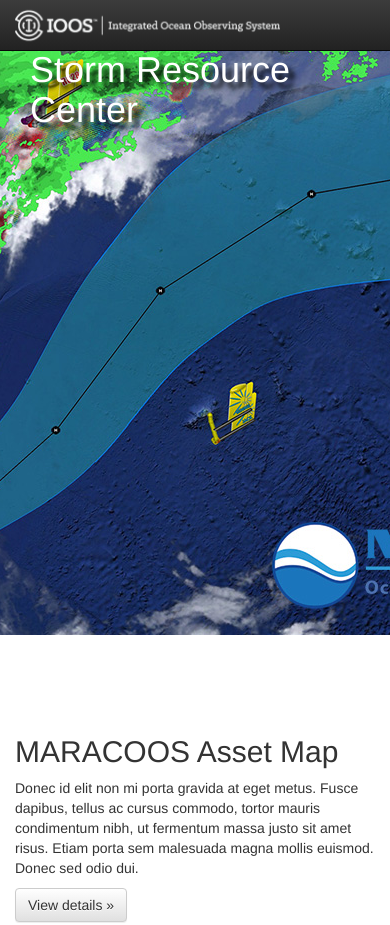
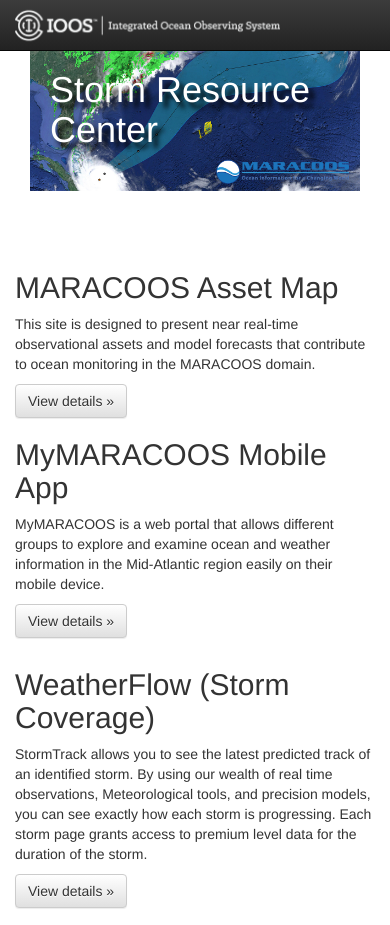
Before and after one commit to nstrands/storm-response-2.0, a plain HTML site: page index.html in a window 390 px wide. Shown: the top 925 px of the page. Drawn offline with nearby package versions, Linux system fonts and the light colour scheme.

Commit message:
jumbotron updates
made changes to the positioning of the header and img in the jumbotron
area. switched from background image to using css positioning to
overlay the header text over an image in the container div - may switch
back and just use padding to add height to the div so the whole
background image is shown

```diff
--- a/css/main.css
+++ b/css/main.css
@@ -13,8 +13,40 @@
 }
 
 .jumbotron {
-    background: url('../img/storm.jpg') no-repeat center center;
     color: white;
     text-shadow: black 0.4em 0.4em 0.4em;
-    height: 685px;
+    background-color: white;
 }
+
+.jumbotron img {
+	position: relative;
+}
+
+.jumbotron h1 {
+	position: absolute;
+	top: 50px;
+
+}
+
+
+
+@media screen and (max-width: 995px) {
+    .jumbotron h1 {
+    	width: 500px;
+    	left: 150px;
+    }
+}
+
+@media screen and (max-width: 700px) {
+    .jumbotron h1 {
+
+    	left: 75px;
+    }
+}
+
+@media screen and (max-width: 550px) {
+    .jumbotron h1 {
+    	width: 350px;
+    	left: 50px;
+    }
+}
--- a/index.html
+++ b/index.html
@@ -31,6 +31,8 @@
     <!-- Main jumbotron for a primary marketing message or call to action -->
     <div class="jumbotron">
       <div class="container">
+
+        <img src="img/storm.jpg" class="img-responsive">
         <h1>Storm Resource Center</h1>
       </div>
     </div>
@@ -40,96 +42,96 @@
       <div class="row">
         <div class="col-md-6">
           <h2>MARACOOS Asset Map</h2>
-          <p>Donec id elit non mi porta gravida at eget metus. Fusce dapibus, tellus ac cursus commodo, tortor mauris condimentum nibh, ut fermentum massa justo sit amet risus. Etiam porta sem malesuada magna mollis euismod. Donec sed odio dui. </p>
+          <p>This site is designed to present near real-time observational assets and model forecasts that contribute to ocean monitoring in the MARACOOS domain. </p>
           <p><a class="btn btn-default" href="http://assets.maracoos.org/" role="button">View details &raquo;</a></p>
         </div>
         <div class="col-md-6">
           <h2>MyMARACOOS Mobile App</h2>
-          <p>Donec id elit non mi porta gravida at eget metus. Fusce dapibus, tellus ac cursus commodo, tortor mauris condimentum nibh, ut fermentum massa justo sit amet risus. Etiam porta sem malesuada magna mollis euismod. Donec sed odio dui. </p>
+          <p>MyMARACOOS is a web portal that allows different groups to explore and examine ocean and weather information in the Mid-Atlantic region easily on their mobile device. </p>
           <p><a class="btn btn-default" href="http://mymaracoos.org/m/" role="button">View details &raquo;</a></p>
        </div>
       </div>
       <div class="row">
         <div class="col-md-6">
           <h2>WeatherFlow (Storm Coverage)</h2>
-          <p>Donec id elit non mi porta gravida at eget metus. Fusce dapibus, tellus ac cursus commodo, tortor mauris condimentum nibh, ut fermentum massa justo sit amet risus. Etiam porta sem malesuada magna mollis euismod. Donec sed odio dui. </p>
+          <p>StormTrack allows you to see the latest predicted track of an identified storm. By using our wealth of real time observations, Meteorological tools, and precision models, you can see exactly how each storm is progressing. Each storm page grants access to premium level data for the duration of the storm. </p>
           <p><a class="btn btn-default" href="http://ds.weatherflow.com/storm" role="button">View details &raquo;</a></p>
         </div>
         <div class="col-md-6">
           <h2>Rutgers University (Center for Ocean Observing Leadership)</h2>
-          <p>Donec id elit non mi porta gravida at eget metus. Fusce dapibus, tellus ac cursus commodo, tortor mauris condimentum nibh, ut fermentum massa justo sit amet risus. Etiam porta sem malesuada magna mollis euismod. Donec sed odio dui. </p>
+          <p>The Rutgers University’s Center for Ocean Observation Leadership (RU COOL) is focused on discovering and communicating important and exciting ocean science for the benefit of society. Our Center is committed to training students and engaging the public by making them active hands-on explorers being conducted throughout the world’s ocean. </p>
           <p><a class="btn btn-default" href="http://rucool.marine.rutgers.edu/COOL-Data/" role="button">View details &raquo;</a></p>
        </div>
       </div>
       <div class="row">
         <div class="col-md-6">
           <h2>Stevens Institute of Technology (Davidson Lab Storm Surge Warning System)</h2>
-          <p>Donec id elit non mi porta gravida at eget metus. Fusce dapibus, tellus ac cursus commodo, tortor mauris condimentum nibh, ut fermentum massa justo sit amet risus. Etiam porta sem malesuada magna mollis euismod. Donec sed odio dui. </p>
+          <p>The Stevens Flood Advisory System (SFAS) displays both current and forecast water levels at several locations, and compares them to "action" levels for flooding or blowout-tide, as available. </p>
           <p><a class="btn btn-default" href="http://hudson.dl.stevens-tech.edu/SSWS/" role="button">View details &raquo;</a></p>
         </div>
         <div class="col-md-6">
           <h2>University of Delaware (Storm animation .gif)</h2>
-          <p>Donec id elit non mi porta gravida at eget metus. Fusce dapibus, tellus ac cursus commodo, tortor mauris condimentum nibh, ut fermentum massa justo sit amet risus. Etiam porta sem malesuada magna mollis euismod. Donec sed odio dui. </p>
+          <p>6 Hour satellite animation from the University of Delaware College of Earth Ocean and Environment. </p>
           <p><a class="btn btn-default" href="http://128.175.74.246/modis/images/gvar/Animate/gvar_ch4_conus_6hr_animation.gif" role="button">View details &raquo;</a></p>
        </div>
       </div>
       <div class="row">
         <div class="col-md-6">
           <h2>University of Delaware (Delaware Coastal Flood Monitoring System)</h2>
-          <p>Donec id elit non mi porta gravida at eget metus. Fusce dapibus, tellus ac cursus commodo, tortor mauris condimentum nibh, ut fermentum massa justo sit amet risus. Etiam porta sem malesuada magna mollis euismod. Donec sed odio dui. </p>
+          <p>The Delaware Coastal Flood Monitoring System (CFMS) is a web-based tool and alert system designed to provide emergency managers, planners, and others the information needed regarding upcoming coastal flood events. </p>
           <p><a class="btn btn-default" href="http://coastal-flood.udel.edu/" role="button">View details &raquo;</a></p>
         </div>
         <div class="col-md-6">
           <h2>Coastal Emergency Risks Assessment (Storm Surge and Wave Guidance for the Atlantic Coast)</h2>
-          <p>Donec id elit non mi porta gravida at eget metus. Fusce dapibus, tellus ac cursus commodo, tortor mauris condimentum nibh, ut fermentum massa justo sit amet risus. Etiam porta sem malesuada magna mollis euismod. Donec sed odio dui. </p>
-          <p><a class="btn btn-default" href="http://nc-cera.renci.org/?com=3304" role="button">View details &raquo;</a></p>
+          <p>The Coastal Emergency Risks Assessment (CERA) group is a coastal modeling research & development effort providing operational advisory services related to impending hurricanes in the United States. CERA is a component of the Advanced Surge Guidance System (ASGS). Based on the Advanced Circulation and Storm Surge model (ADCIRC), coupled with the SWAN Wave model, the ASGS generates real-time storm surge guidance for updating emergency response groups during a tropical or hurricane event. </p>
+          <p><a class="btn btn-default" href="http://nc-cera.renci.org/" role="button">View details &raquo;</a></p>
        </div>
       </div>
       <div class="row">
         <div class="col-md-6">
           <h2>Stony Brook University (Storm Surge Research Group)</h2>
-          <p>Donec id elit non mi porta gravida at eget metus. Fusce dapibus, tellus ac cursus commodo, tortor mauris condimentum nibh, ut fermentum massa justo sit amet risus. Etiam porta sem malesuada magna mollis euismod. Donec sed odio dui. </p>
+          <p>This website displays observed, astronomical and predicted sea level variations at key NOAA tide stations on the northeastern coastline with an emphasis on New York Harbor. Our storm surge prediction model (SBSS Version 1) consists of the Stony Brook 12-km MM5 mesoscale weather prediction model coupled to the ADCIRC ocean circulation model.  </p>
           <p><a class="btn btn-default" href="http://stormy.msrc.sunysb.edu/" role="button">View details &raquo;</a></p>
         </div>
         <div class="col-md-6">
           <h2>NWS Weather Prediction Center</h2>
-          <p>Donec id elit non mi porta gravida at eget metus. Fusce dapibus, tellus ac cursus commodo, tortor mauris condimentum nibh, ut fermentum massa justo sit amet risus. Etiam porta sem malesuada magna mollis euismod. Donec sed odio dui. </p>
+          <p>The National Weather Service Weather Prediction Center webpage provides visitors with a number of resources including representations of current weather and forecasts on both local and national levels</p>
           <p><a class="btn btn-default" href="http://www.wpc.ncep.noaa.gov/" role="button">View details &raquo;</a></p>
        </div>
       </div>
       <div class="row">
         <div class="col-md-6">
           <h2>Weather Company (Weather.Com)</h2>
-          <p>Donec id elit non mi porta gravida at eget metus. Fusce dapibus, tellus ac cursus commodo, tortor mauris condimentum nibh, ut fermentum massa justo sit amet risus. Etiam porta sem malesuada magna mollis euismod. Donec sed odio dui. </p>
+          <p>The Weather Channel and weather.com provide a national and local weather forecast for cities, as well as weather radar, report and hurricane coverage. </p>
           <p><a class="btn btn-default" href="http://www.weather.com/" role="button">View details &raquo;</a></p>
         </div>
         <div class="col-md-6">
           <h2>NERACOOS Real-Time Data Portal (Northeast IOOS, covering Maine to Long Island Sound)</h2>
-          <p>Donec id elit non mi porta gravida at eget metus. Fusce dapibus, tellus ac cursus commodo, tortor mauris condimentum nibh, ut fermentum massa justo sit amet risus. Etiam porta sem malesuada magna mollis euismod. Donec sed odio dui. </p>
+          <p>The Northeastern Regional Association of Coastal and Ocean Observing Systems Real-Time Data Portal displays real-time observations from buoys and monitoring stations in the Northeast region. </p>
           <p><a class="btn btn-default" href="http://www.neracoos.org/realtime_map" role="button">View details &raquo;</a></p>
        </div>
       </div>
       <div class="row">
         <div class="col-md-6">
           <h2>SECOORA Real-Time Observations Portal (SouthEast IOOS, covering North Carolina to the Gulf of Mexico)</h2>
-          <p>Donec id elit non mi porta gravida at eget metus. Fusce dapibus, tellus ac cursus commodo, tortor mauris condimentum nibh, ut fermentum massa justo sit amet risus. Etiam porta sem malesuada magna mollis euismod. Donec sed odio dui. </p>
+          <p>The Southeast Coastal Ocean Observing Regional Association Data Portal provides maps of near real-time observations including: winds, currents, SST, HF Radar, water level, drifters and more. </p>
           <p><a class="btn btn-default" href="http://129.252.37.120/visualize/#x=-73.85&y=31.93&z=6&logo=true&basemap=ESRI+Ocean&tab=data&legends=false&layers=true" role="button">View details &raquo;</a></p>
         </div>
         <div class="col-md-6">
           <h2>CARICOOS Latest Conditions and Forecasts (Caribbean IOOS, covering the US Caribbean)</h2>
-          <p>Donec id elit non mi porta gravida at eget metus. Fusce dapibus, tellus ac cursus commodo, tortor mauris condimentum nibh, ut fermentum massa justo sit amet risus. Etiam porta sem malesuada magna mollis euismod. Donec sed odio dui. </p>
+          <p>The Caribbean Coastal Ocean Observing System provides up to date data and visualizations from buoys, model forecasts and other marine observations. </p>
           <p><a class="btn btn-default" href="http://www.caricoos.org/drupal/" role="button">View details &raquo;</a></p>
        </div>
       </div>
       <!--<div class="row">
         <div class="col-md-6">
           <h2>Heading</h2>
-          <p>Donec id elit non mi porta gravida at eget metus. Fusce dapibus, tellus ac cursus commodo, tortor mauris condimentum nibh, ut fermentum massa justo sit amet risus. Etiam porta sem malesuada magna mollis euismod. Donec sed odio dui. </p>
+          <p>blahblahblahblahblahblahblahblah </p>
           <p><a class="btn btn-default" href="#" role="button">View details &raquo;</a></p>
         </div>
         <div class="col-md-6">
           <h2>Heading</h2>
-          <p>Donec id elit non mi porta gravida at eget metus. Fusce dapibus, tellus ac cursus commodo, tortor mauris condimentum nibh, ut fermentum massa justo sit amet risus. Etiam porta sem malesuada magna mollis euismod. Donec sed odio dui. </p>
+          <p>blahblahblahblahblahblahblahblah </p>
           <p><a class="btn btn-default" href="#" role="button">View details &raquo;</a></p>
        </div>
       </div>-->
```
